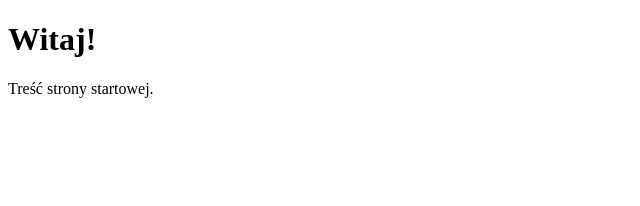
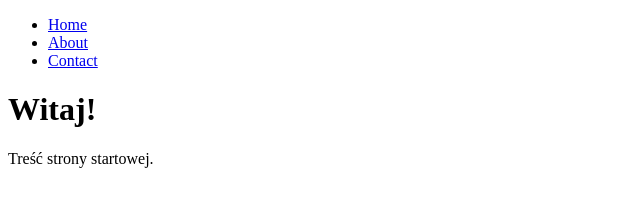
Before and after one commit to ORESTUSx/my-site, a plain HTML site: page index.html in a window 1280 px wide. Shown: the whole page, without its empty margins (0-640 px from the left). Drawn offline with Linux system fonts and the light colour scheme.

Commit message:
feat: add website header with navigation menu

```diff
--- a/index.html
+++ b/index.html
@@ -6,6 +6,16 @@
   <title>Moja strona</title>
 </head>
 <body>
+<header>
+  <nav aria-label="Main menu">
+    <ul>
+      <li><a href="index.html">Home</a></li>
+      <li><a href="about.html">About</a></li>
+      <li><a href="contact.html">Contact</a></li>
+    </ul>
+  </nav>
+</header>
+
   <main>
     <h1>Witaj!</h1>
     <p>Treść strony startowej.</p>
```
